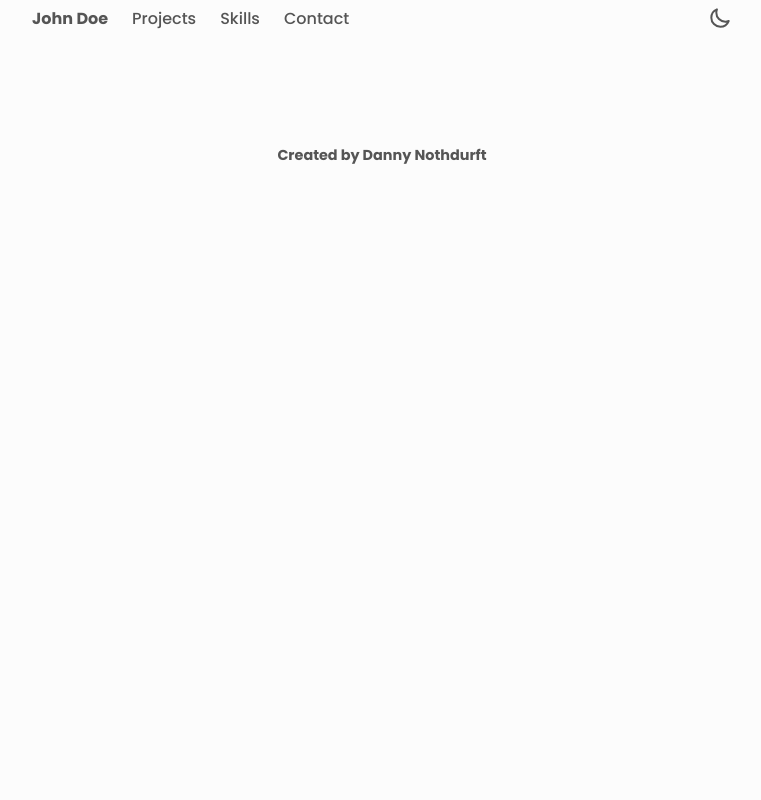
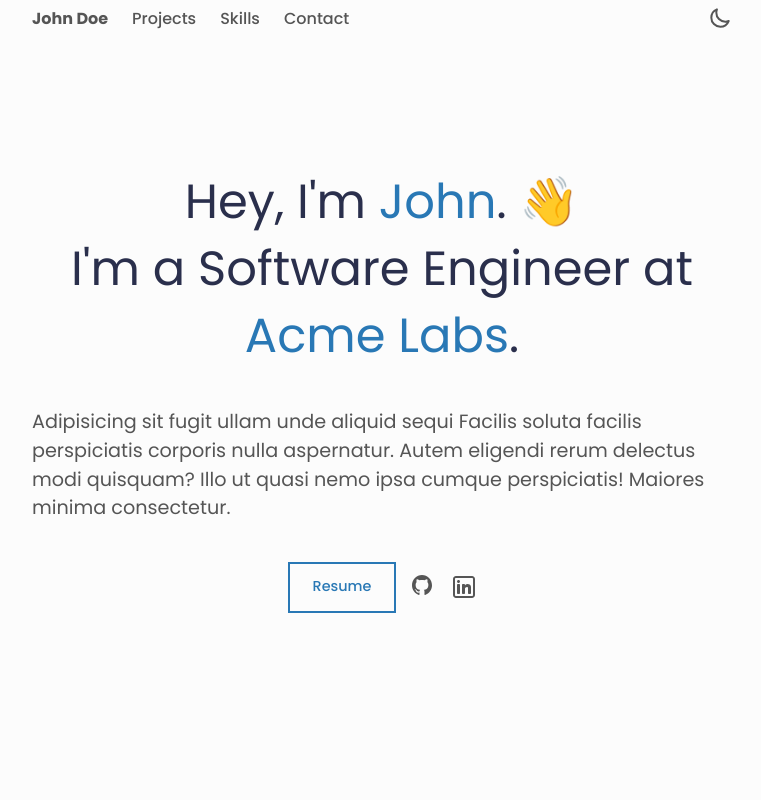
Before and after one commit to dannynothdurft/danny, a Next.js app: page / in a window 1280 px wide. Shown: the top 800 px of the page, without its empty margins (258-1019 px from the left). Built offline with nearby package versions, Linux system fonts and the light colour scheme.

Commit message:
Deplay Test

```diff
--- a/src/app/page.tsx
+++ b/src/app/page.tsx
@@ -1,12 +1,14 @@
 "use client";
+import About from "@/components/About";
+import Contact from "@/components/Contact";
 
 export default function Home() {
   return (
     <main className="container">
-      {/* <About />
-        <Projects />
-        <Skills />
-        <Contact /> */}
+      <About />
+      {/*  <Projects />
+        <Skills />*/}
+      <Contact />
     </main>
   );
 }
--- /dev/null
+++ b/src/components/About.tsx
@@ -0,0 +1,103 @@
+import "@/styles/about.scss";
+
+import Github from "@/svg/github";
+import Linkedin from "@/svg/linkedin";
+
+import DATA from "@/data/portfolio.json";
+
+const About = () => {
+  const { name, role, company, description, resume, social, greetingEmoji } =
+    DATA.about;
+  const firstName = name ? name.split(" ")[0] : null;
+  const fadeInAnimationClassName =
+    "animate__animated animate__fadeIn animate__delay-5s";
+
+  return (
+    <div className="about">
+      <div className="about__pseudo-padding about__pseudo-padding-top" />
+
+      {(firstName || role) && (
+        <div>
+          {firstName && (
+            <h1 className="about__greeting animate__animated animate__fadeInUp animate__delay-1s">
+              Hey, I&apos;m <span className="text--strong">{firstName}</span>.
+              {greetingEmoji && <span> {greetingEmoji}</span>}
+            </h1>
+          )}
+
+          {role && (
+            <h1 className="about__role animate__animated animate__fadeInUp animate__delay-3s">
+              I&apos;m a {role}
+              {company && (
+                <span>
+                  {" "}
+                  at <span className="text--strong">{company}</span>
+                </span>
+              )}
+              .
+            </h1>
+          )}
+        </div>
+      )}
+
+      {description && (
+        <div className={fadeInAnimationClassName}>
+          {description && (
+            <div className="about__desc paragraph__list">
+              {description.map((item, index) => (
+                <p key={index}>{item}</p>
+              ))}
+              {/* fragments added to prevent react-hyphen error when description length < 2 */}
+              <></>
+              <></>
+            </div>
+          )}
+        </div>
+      )}
+
+      {(resume || social) && (
+        <div className={`about__contact center ${fadeInAnimationClassName}`}>
+          {resume && (
+            <a href={resume} target="_blank" rel="noreferrer">
+              <button type="button" className="btn btn--outline">
+                Resume
+              </button>
+            </a>
+          )}
+
+          {social && (
+            <>
+              {social.github && (
+                <a
+                  href={social.github}
+                  target="_blank"
+                  rel="noreferrer"
+                  aria-label="github"
+                  className="link link--icon"
+                >
+                  <Github />
+                </a>
+              )}
+
+              {social.linkedin && (
+                <a
+                  href={social.linkedin}
+                  target="_blank"
+                  rel="noreferrer"
+                  aria-label="linkedin"
+                  className="link link--icon"
+                >
+                  <Linkedin />
+                </a>
+              )}
+            </>
+          )}
+        </div>
+      )}
+
+      <div className="about__pseudo-padding" />
+    </div>
+  );
+};
+
+export default About;
--- /dev/null
+++ b/src/components/Contact.tsx
@@ -0,0 +1,21 @@
+import DATA from "@/data/portfolio.json";
+
+const Contact = () => {
+  if (!DATA.contact.email) return null;
+
+  return (
+    <section
+      className="section contact center animate__animated animate__fadeIn animate__delay-5s"
+      id="contact"
+    >
+      <h2 className="section__title">Contact</h2>
+      <a href={`mailto:${DATA.contact.email}`} target="_blank" rel="noreferrer">
+        <button type="button" className="btn btn--outline">
+          Email Me
+        </button>
+      </a>
+    </section>
+  );
+};
+
+export default Contact;
--- /dev/null
+++ b/src/styles/about.scss
@@ -0,0 +1,37 @@
+
+$header-height: 5rem;
+$about-column-gap: 2.4rem;
+
+.about {
+    min-height: calc(100vh - $header-height);
+    text-align: center;
+    display: flex;
+    flex-direction: column;
+    justify-content: center;
+    align-items: center;
+    gap: $about-column-gap;
+  }
+
+  .about__pseudo-padding {
+    flex: 1;
+  }
+
+  .about__pseudo-padding-top {
+    min-height: calc(3rem - $about-column-gap);
+  }
+
+  .about__desc {
+    font-size: 1.2rem;
+    text-align: left;
+  }
+
+  .about__contact {
+    justify-content: center;
+    gap: 1rem;
+  }
+
+  @media (min-width: 600px) {
+    .about__pseudo-padding-top {
+      min-height: calc(5rem - $about-column-gap);
+    }
+  }
--- a/src/styles/globals.scss
+++ b/src/styles/globals.scss
@@ -62,12 +62,12 @@ h3,
 h4 {
   line-height: 1.4;
 
-  &.light {
-    color: $li-clr-bg-alt;
+  body.light & {
+    color: $da-clr-bg-alt
   }
 
-  &.dark {
-    color: $da-clr-bg-alt
+  body.dark & {
+    color: $li-clr-bg-alt;
   }
 }
 
@@ -166,21 +166,21 @@ button {
 .link--nav {
   /* text-transform: lowercase; */
   font-weight: 500;
-  &.light {
+  body.light & {
     color: $li-clr-fg
   }
 
-  &.dark {
+  body.dark & {
     color: $da-clr-fg
   }
 }
 
 .link--icon {
-  &.light {
+  body.light & {
     color: $li-clr-fg
   }
 
-  &.dark {
+  body.dark & {
     color: $da-clr-fg
   }
 }
@@ -196,18 +196,16 @@ button {
 }
 
 .btn--outline {
-  color: var(--clr-primary);
-  border: 2px solid var(--clr-primary);
   position: relative;
   overflow: hidden;
   z-index: 1;
 
-  &.light {
+  body.light & {
     color: $li-clr-primary;
     border: 2px solid $li-clr-primary;
   }
 
-  &.dark {
+  body.dark & {
     color: $da-clr-primary;
     border: 2px solid $da-clr-primary;
   }
@@ -215,11 +213,11 @@ button {
 
 .btn--outline:hover,
 .btn--outline:focus {
-  &.light {
+  body.light & {
     color: $li-clr-bg
   }
 
-  &.dark {
+  body.dark & {
     color: $da-clr-bg
   }
 }
@@ -234,11 +232,11 @@ button {
   z-index: -1;
   transition: right 0.2s ease-in-out;
 
-  &.light {
+  body.light & {
     background-color: $li-clr-primary
   }
 
-  &.dark {
+  body.dark & {
     background-color: $da-clr-primary
   }
 }
@@ -252,11 +250,11 @@ button {
   text-transform: initial;
   box-shadow: rgba(0, 0, 0, 0.15) 0px 3px 3px 0px;
   border: 0;
-  &.light {
+  body.light & {
     background-color: $li-clr-bg-alt
   }
 
-  &.dark {
+  body.dark & {
     background-color: $da-clr-bg-alt
   }
 }
@@ -271,11 +269,11 @@ button {
 
 .btn--icon:hover,
 .btn--icon:focus {
-  &.light {
+  body.light & {
     color: $li-clr-primary
   }
 
-  &.dark {
+  body.dark & {
     color: $da-clr-primary
   }
 }
@@ -285,12 +283,30 @@ button {
 }
 
 .text--strong {
-  &.light {
+  body.light & {
     color: $li-clr-primary
   }
 
-  &.dark {
+  body.dark & {
     color: $da-clr-primary
+  }
+}
+
+.contact {
+  flex-direction: column;
+}
+
+.scroll-top {
+  display: none;
+}
+
+@media (min-width: 915px) {
+  .scroll-top {
+    background-color: transparent;
+    display: unset;
+    position: fixed;
+    bottom: 2rem;
+    right: 2rem;
   }
 }
 
```
Lines whose indentation alone changed are shown as unchanged.
